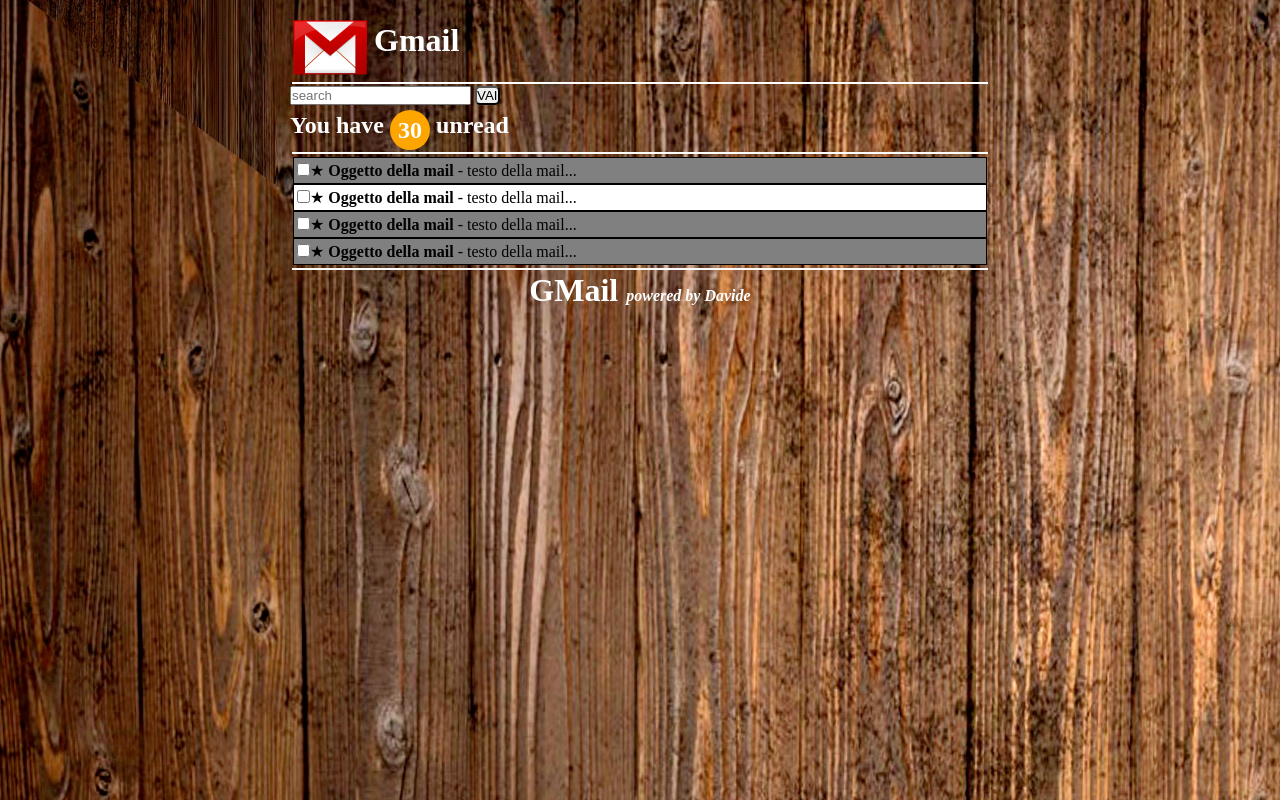
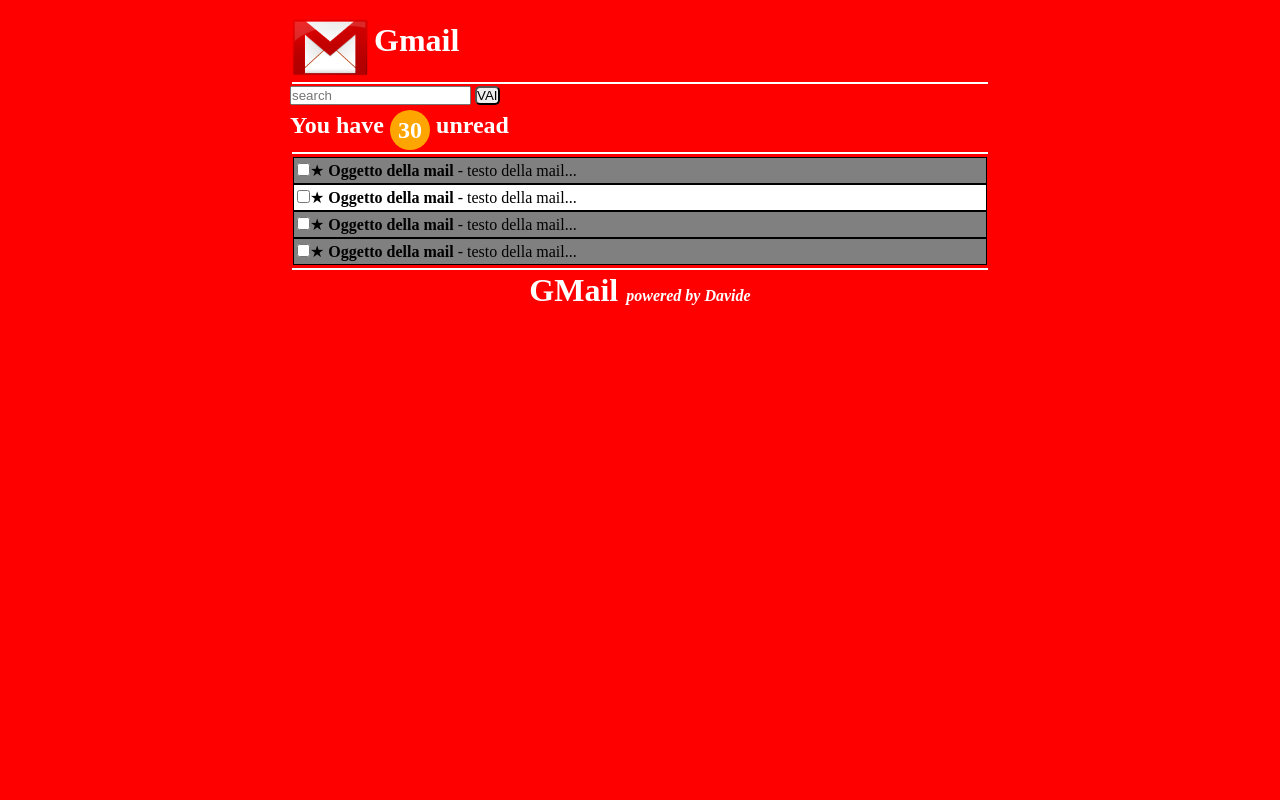
Before and after one commit to guyrogereboulet/htmlcss-gmail, a plain HTML site: page index.html in a window 1280 px wide. Drawn offline with Linux system fonts and the light colour scheme.

Commit message:
Ho cambiato lo sfondo in rosso.

```diff
--- a/css/style.css
+++ b/css/style.css
@@ -5,9 +5,9 @@
 }
 
 body {
- background-image: url(../img/wooden.jpg);
- background-repeat: no-repeat;
-  /* background: red; */
+ /* background-image: url(../img/wooden.jpg);
+ background-repeat: no-repeat; */
+  background: red;
 }
 
 /* header {
```
